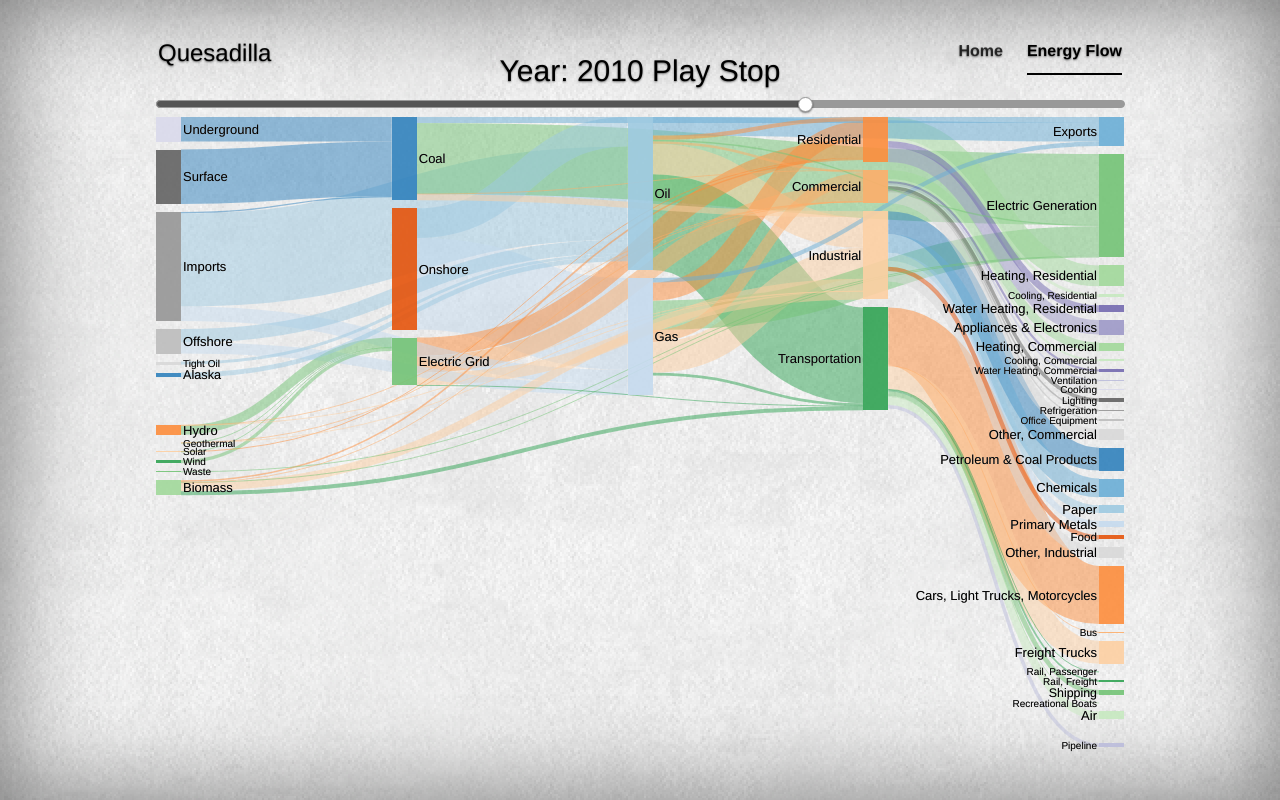
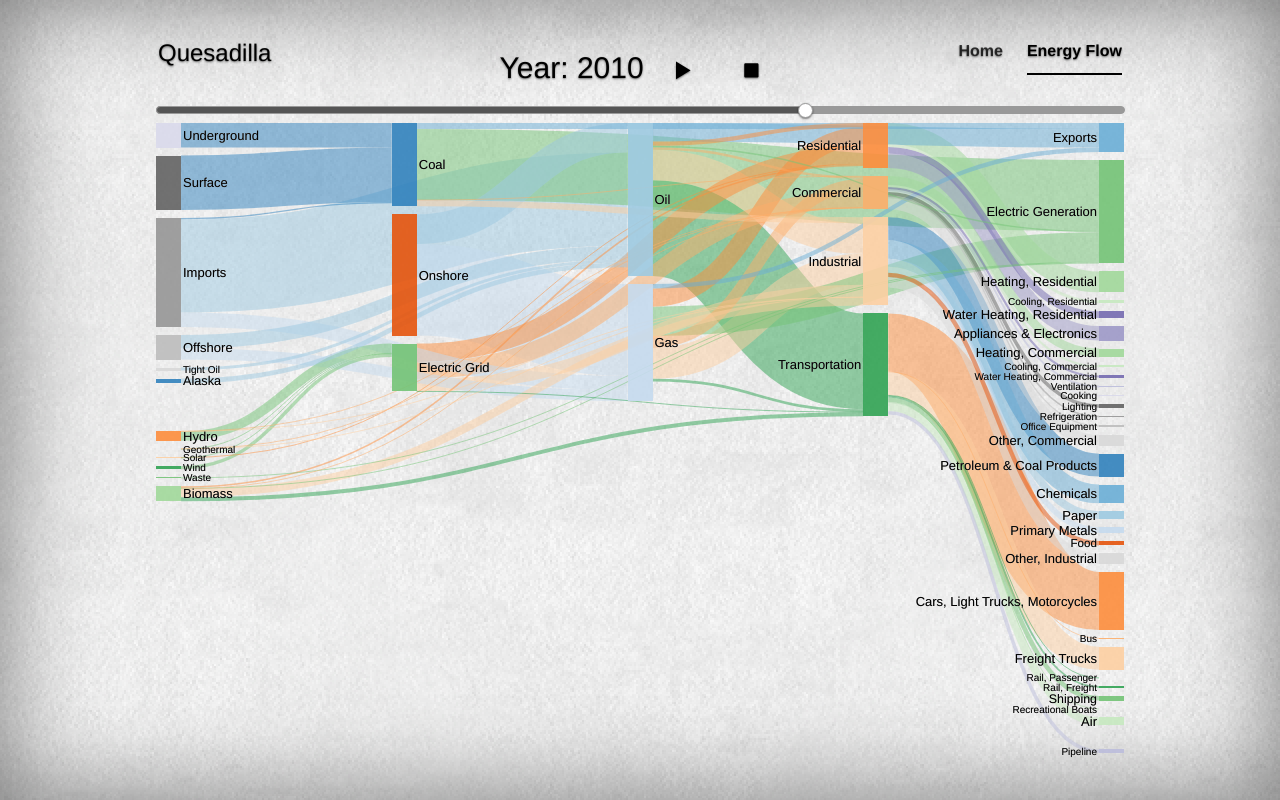
Before and after one commit to mdahlhausen/quesadilla, a website: page energyFlow.html in a window 1280 px wide. Drawn offline with Linux system fonts and the light colour scheme.

Commit message:
added icons for play and stop

```diff
--- a/energyFlow.html
+++ b/energyFlow.html
@@ -34,8 +34,8 @@
 					<div class="sankey-container">
 						<!-- Include play, pause, reset buttons here-->
 						<h2>Year: <span id="year">2010</span>
-							<span id="btnStartSlide">Play</span>
-							<span id="btnStopSlide">Stop</span>
+							<span id="btnStartSlide" class="btn btn-lg glyphicon glyphicon-play"></span>
+							<span id="btnStopSlide" class="btn btn-lg glyphicon glyphicon-stop"></span>
 						</h2>
 						<input class="sankey-slider" type="text" data-slider="true" data-slider-range="1949,2040" data-slider-step="1" data-slider-highlight="true" value="2010">
 						<p id="chart">
```
